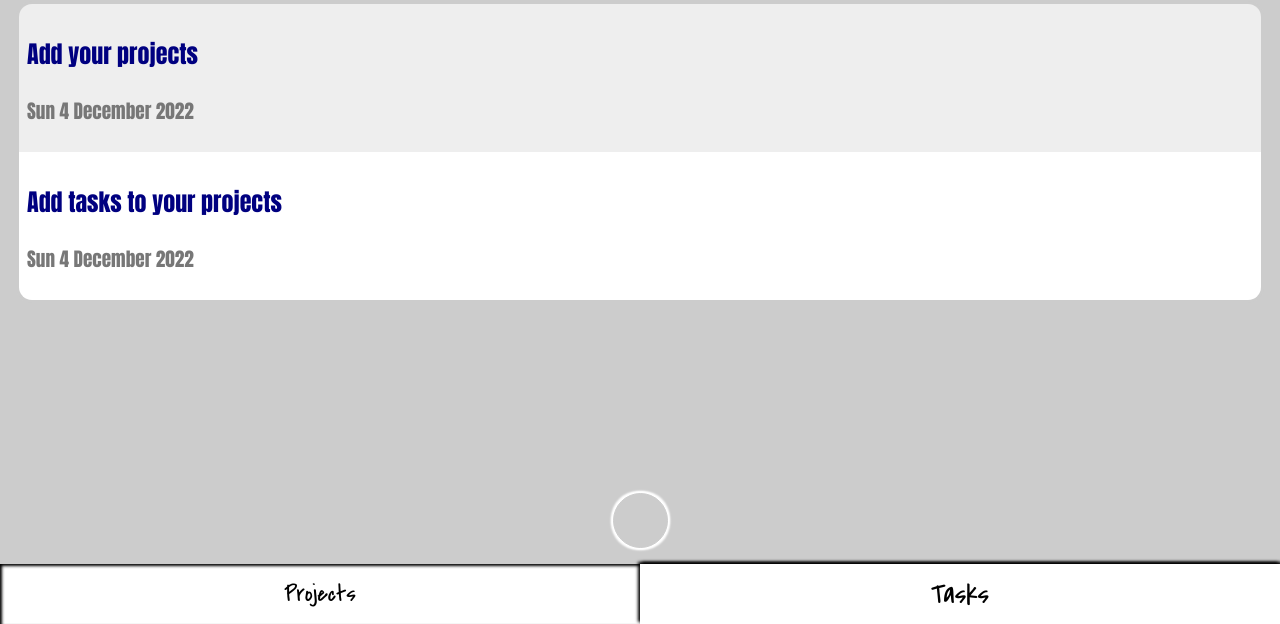
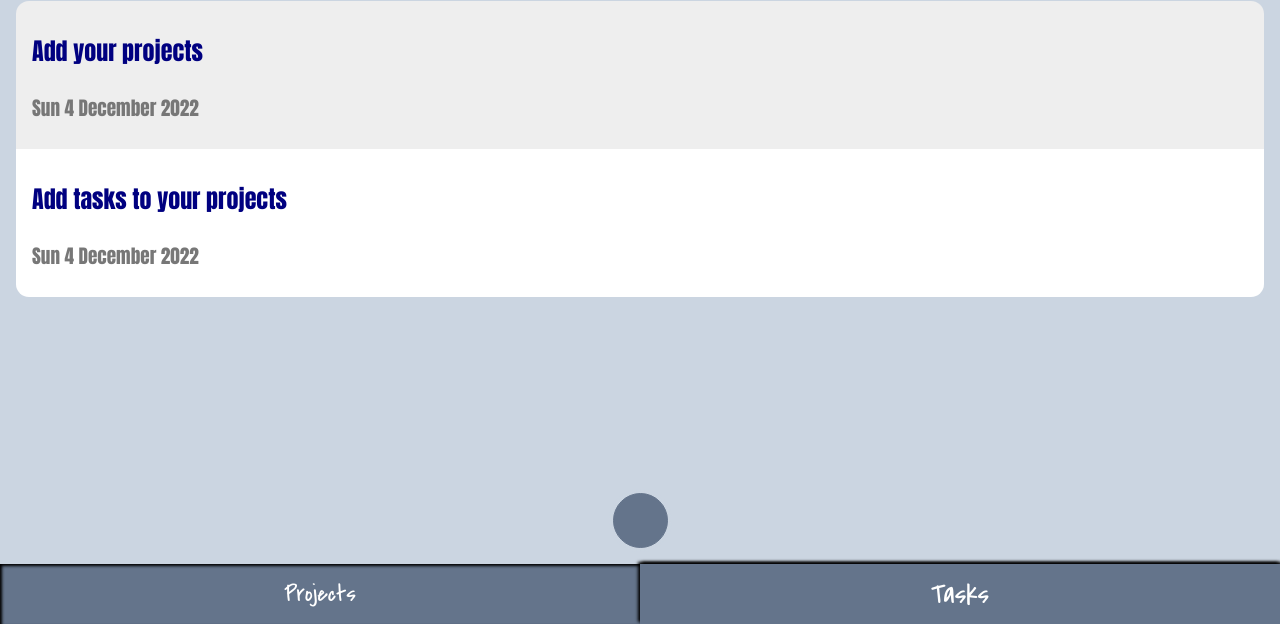
Before and after one commit to ralberrto/todo-list, a website built with webpack: page dist/index.html in a window 1280 px wide. Shown: the part 176-800 px from the top of the page. Built offline with nearby package versions, Linux system fonts and the light colour scheme; files whose address does not match are found by name.

Commit message:
Change UI colors

```diff
--- a/src/style.css
+++ b/src/style.css
@@ -9,10 +9,11 @@
     --lighter-gray: #eeeeee;
     --mustard: #CA8A04;
 
-    --fixed-ui-elements: white;
-    --fixed-ui-color: black;
-    --bg-color: var(--light-gray);
+    --fixed-ui-elements: #64748B;
+    --fixed-ui-color: white;
+    --bg-color: #CBD5E1;
     --header-color: black;
+    --shadow: black;
 
     --header-height: max(10vh, 60px);
     --footer-height: clamp(40px, 8vh, 60px);
@@ -67,7 +68,7 @@ div#app-body .header {
 
 div#container {
     font-family: Impact, Haettenschweiler, 'Arial Narrow Bold', sans-serif;
-    border: var(--bweight) solid var(--light-gray);
+    /* border: var(--bweight) solid var(--light-gray); */
     border-radius: var(--bradius);
 }
 
@@ -90,7 +91,7 @@ div#container ul > li:last-child {
 }
 
 div#container ul li {
-    padding: 0.5rem;
+    padding: 0.5rem 1rem;
     margin: 0.5rem, 0;
 }
 
@@ -147,15 +148,15 @@ div#add-container button#add {
     display: grid;
     place-items: center;
     content: url("./icons/add_FILL1_wght400_GRAD0_opsz24.svg");
-    background-color: var(--light-gray);
+    background-color: var(--fixed-ui-elements);
     width: var(--add-btn-height);
     height: var(--add-btn-height);
     border-radius: 50%;
-    border: 1px solid var(--light-gray);
-    box-shadow: 2px 2px 2px white,
-        2px -2px 2px white,
-        -2px 2px 2px white,
-        -2px -2px 2px white;
+    border: 1px solid var(--fixed-ui-elements);
+    box-shadow: 2px 2px 2px var(--bg-color),
+        2px -2px 2px var(--bg-color),
+        -2px 2px 2px var(--bg-color),
+        -2px -2px 2px var(--bg-color);
 }
 
 div#add-container button#add > img {
@@ -186,6 +187,6 @@ footer > button {
 
 footer > button.active {
     font-size: 1.8rem;
-    box-shadow: 2px -2px 3px black,
-        -2px -2px 3px black;
+    box-shadow: 2px -2px 3px var(--shadow),
+        -2px -2px 3px var(--shadow);
 }
```
